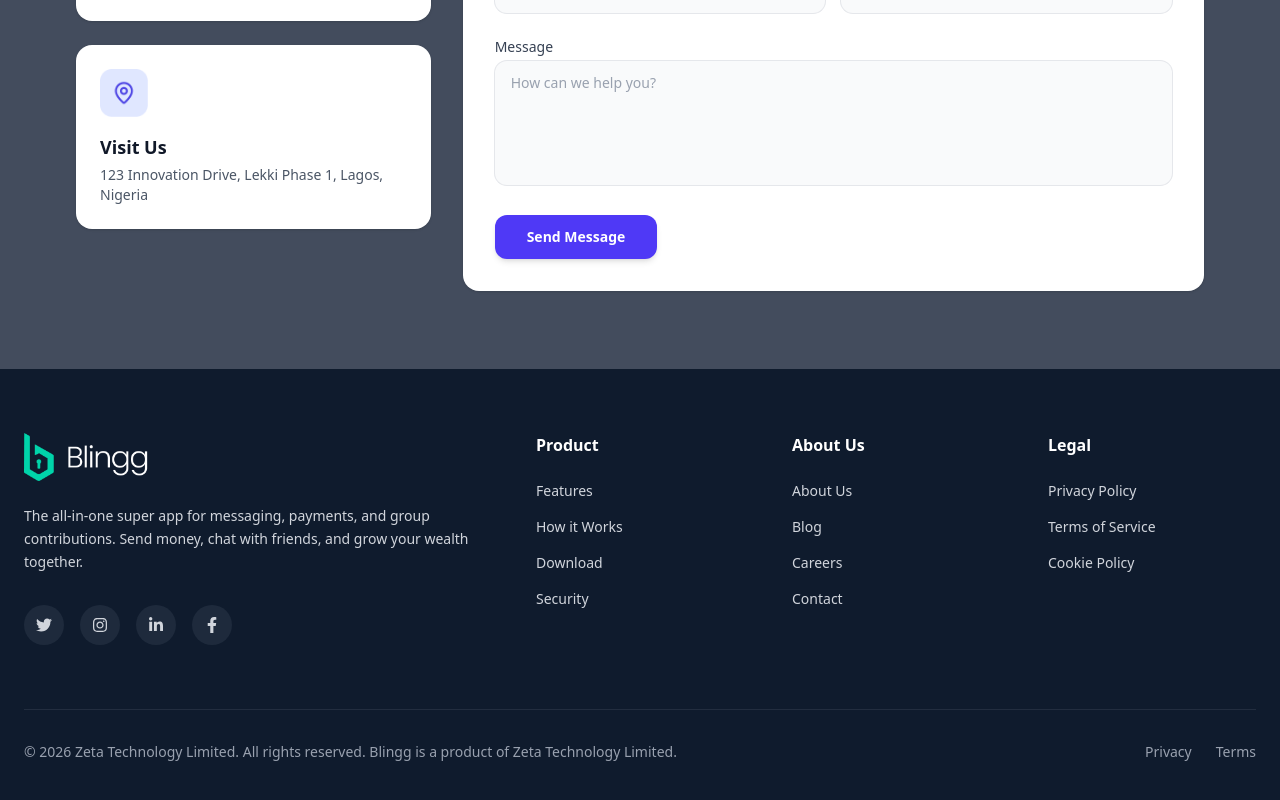
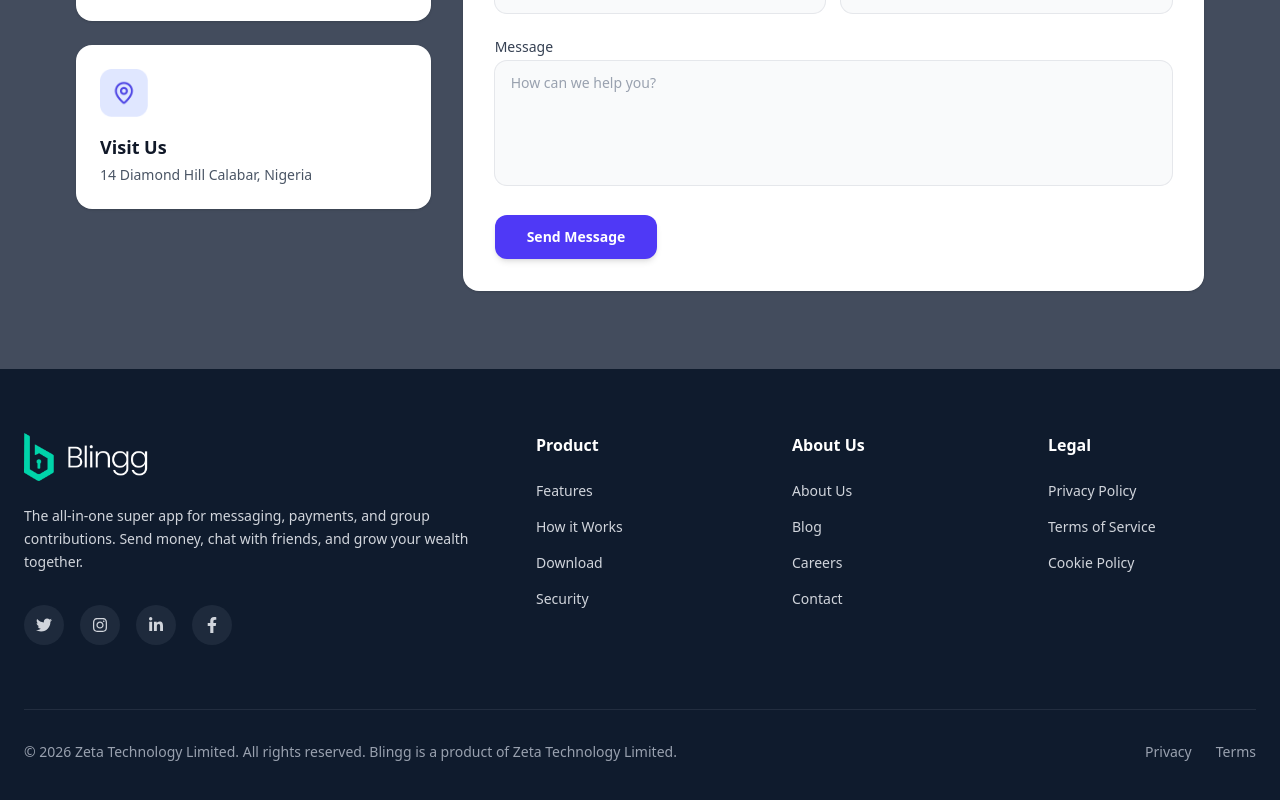
Before and after one commit to emmybest19/blinggs-web-app, a React (Vite) app: page /faq in a window 1280 px wide. Shown: the part 1186-1986 px from the top of the page. Built offline with nearby package versions, Linux system fonts and the light colour scheme.

Commit message:
Final update was carried out on the UI

```diff
--- a/src/components/faq/AccordionItem.jsx
+++ b/src/components/faq/AccordionItem.jsx
@@ -32,7 +32,7 @@ const faqs = [
     items: [
       {
         q: "What is the difference between Personal and Public groups?",
-        a: "Personal groups are managed by a single admin. Public groups require approval from three designated signatories for withdrawals, making them safer for larger communities.",
+        a: "Personal groups are managed by a single admin. Public groups require approval from 60% of group members for withdrawals, making them safer for larger communities.",
       },
       {
         q: "Can I leave a group contribution?",
--- a/src/components/faq/ContactSection.jsx
+++ b/src/components/faq/ContactSection.jsx
@@ -30,7 +30,7 @@ export default function ContactSection() {
                   Visit Us
                 </h3>
                 <p className="mt-1 text-sm text-gray-600">
-                  123 Innovation Drive, Lekki Phase 1, Lagos, Nigeria
+                  14 Diamond Hill Calabar, Nigeria
                 </p>
               </div>
             </div>
--- a/src/components/features/SaveTogether.jsx
+++ b/src/components/features/SaveTogether.jsx
@@ -92,7 +92,7 @@ export default function SaveTogether() {
               <div>
                 <p className="font-medium">Multi‑Sig Approval</p>
                 <p className="text-sm text-emerald-200">
-                  Requires 3 approvals to withdraw funds.
+                  Requires 60% of members approval to withdraw funds
                 </p>
               </div>
             </div>
```
